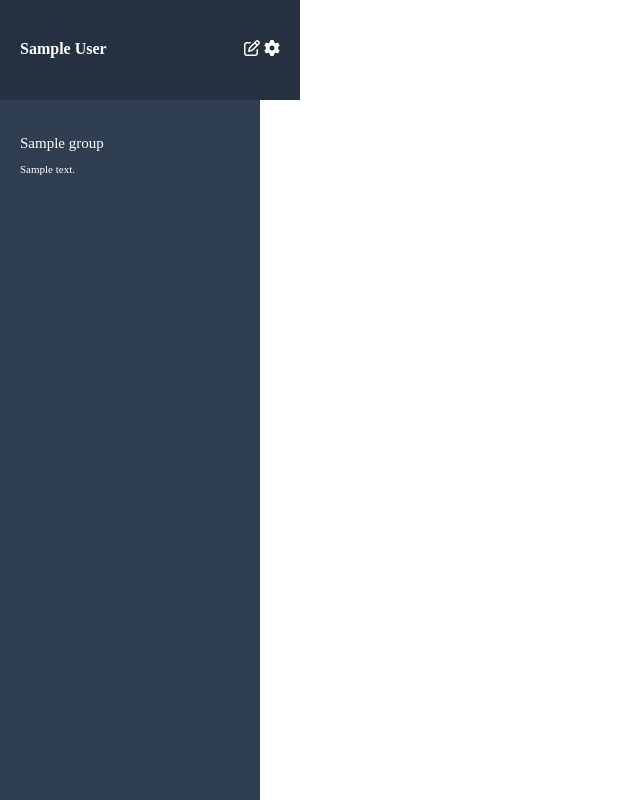
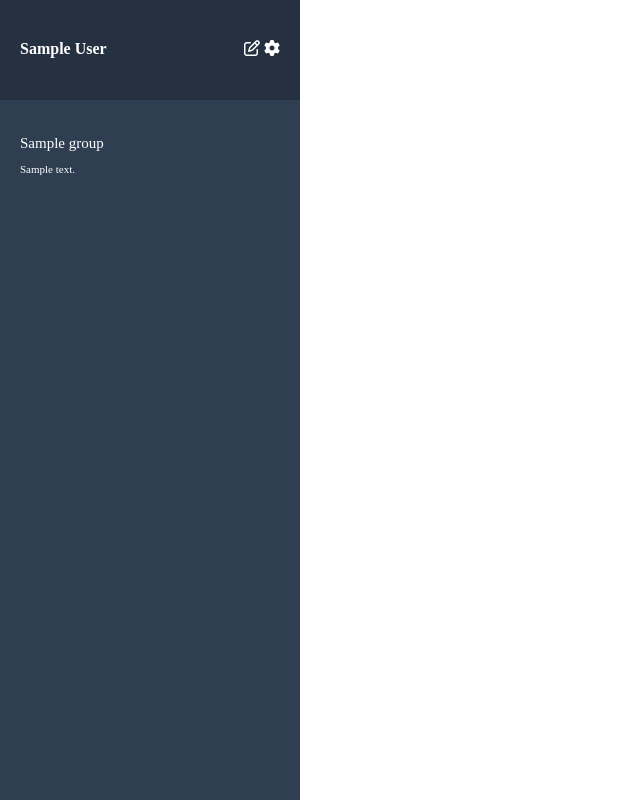
Before and after one commit to udaudahirohiro/chat-space, a Rails app: page / in a window 1280 px wide. Shown: the whole page, without its empty margins (0-640 px from the left). Run offline with Rails 7, Linux system fonts and the light colour scheme; a user stored in the database is signed in; tables that the repository leaves empty hold one stand-in row (values such as "Sample post"); style sheets or scripts are compiled from the project's sources; some libraries are stand-ins or nearby versions.

Commit message:
LTGM後の修正

```diff
--- a/app/assets/stylesheets/modules/_messages.scss
+++ b/app/assets/stylesheets/modules/_messages.scss
@@ -10,7 +10,6 @@
   width: 300px;
   &__side-header{
     height: 100px;
-    //width: 260px;
     background-color: #253141;
     display: flex;
     align-items: center;
@@ -24,7 +23,7 @@
        width: 100%;
        font-weight: bold;
        height: 20px;
-       //background-color: #333333;
+       background-color: #253141;
 
        &__user-name{
         font-weight: bold;
@@ -70,7 +69,6 @@
 
   .groups{
     height: calc(100vh - 100px);
-    width: 260px;
     background-color: #2f3e51;
     padding: 20px 20px 0;
 
```
